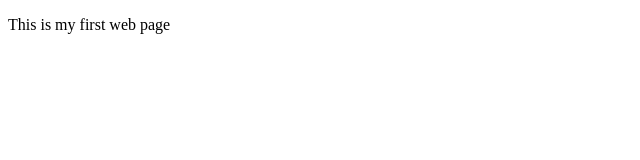
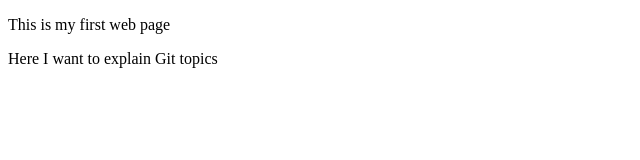
Before and after one commit to KNBPRABHA/Git-demo, a plain HTML site: page index.html in a window 1280 px wide. Shown: the whole page, without its empty margins (0-640 px from the left). Drawn offline with Linux system fonts and the light colour scheme.

Commit message:
Updating index.html

```diff
--- a/index.html
+++ b/index.html
@@ -6,6 +6,7 @@
 	</head>
 	<body>
     		<p>This is my first web page</p>
+ 		<p>Here I want to explain Git topics</p>
 	</body>
 
 </html>
```
